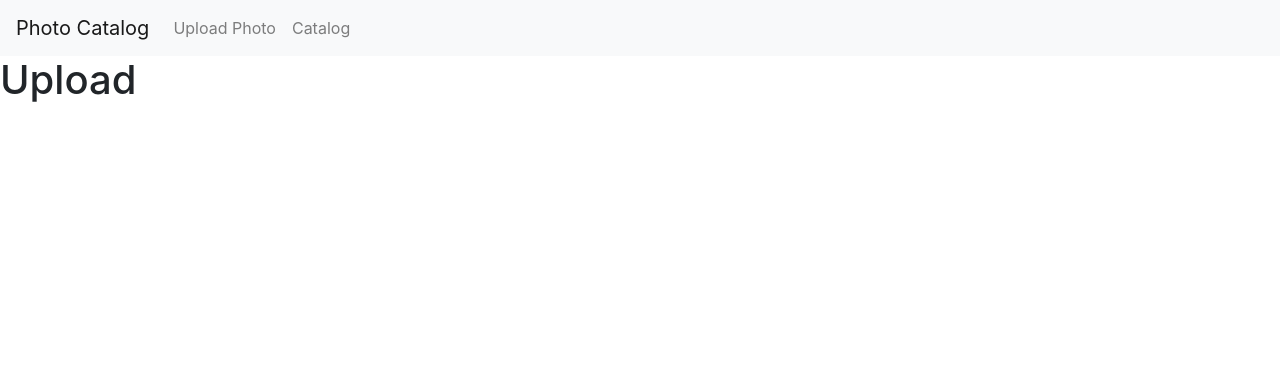
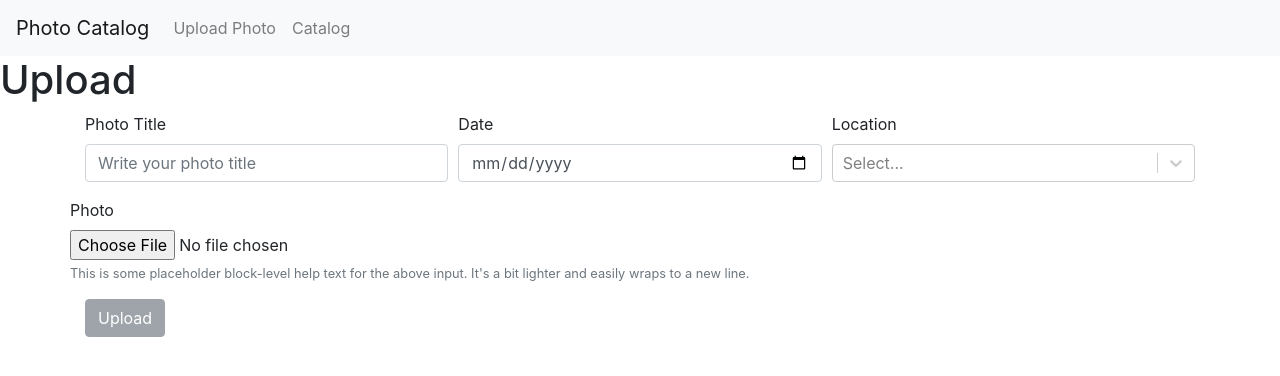
Before and after one commit to mumin91/react-photo-share-app, a React (Create React App) app: page / in a window 1280 px wide. Shown: the top 376 px of the page. Built offline with nearby package versions, Linux system fonts and the light colour scheme.

Commit message:
Setup upload form

```diff
--- a/package.json
+++ b/package.json
@@ -14,7 +14,7 @@
     "react-redux": "^7.1.1",
     "react-router-dom": "^5.0.1",
     "react-scripts": "3.1.1",
-    "react-select": "^3.0.4",
+    "react-select": "^3.0.8",
     "reactstrap": "^8.0.1",
     "redux": "^4.0.4",
     "redux-form": "^8.2.6",
--- a/src/components/NavBar.js
+++ b/src/components/NavBar.js
@@ -1,4 +1,4 @@
-import React, { useState } from 'react';
+import React, {useState} from 'react';
 import {
     Collapse,
     Navbar,
@@ -7,11 +7,6 @@ import {
     Nav,
     NavItem,
     NavLink,
-    UncontrolledDropdown,
-    DropdownToggle,
-    DropdownMenu,
-    DropdownItem,
-    NavbarText
 } from 'reactstrap';
 
 const NavBar = (props) => {
@@ -23,11 +18,11 @@ const NavBar = (props) => {
         <div>
             <Navbar color="light" light expand="md">
                 <NavbarBrand href="/">Photo Catalog</NavbarBrand>
-                <NavbarToggler onClick={toggle} />
+                <NavbarToggler onClick={toggle}/>
                 <Collapse isOpen={isOpen} navbar>
                     <Nav className="mr-auto" navbar>
                         <NavItem>
-                            <NavLink href="/upload/">Upload Photo</NavLink>
+                            <NavLink href="/upload">Upload Photo</NavLink>
                         </NavItem>
                         <NavItem>
                             <NavLink href="/catalog">Catalog</NavLink>
--- /dev/null
+++ b/src/pages/UploadImage/ImageUploadForm.js
@@ -0,0 +1,85 @@
+import React from 'react';
+import {Col, Row, Button, Form, FormGroup, Label, Input, FormText} from 'reactstrap';
+import SelectLocation from "./SelectLocation";
+
+
+let ImageUploadForm = (props) => {
+    return (
+        <Form method="post" onSubmit={props.handleSubmit}>
+            <Row form>
+                <Col md={4}>
+                    <FormGroup>
+                        <Label for="title">Photo Title</Label>
+                        <Input
+                            type="text"
+                            name="title"
+                            id="title"
+                            placeholder="Write your photo title"
+                            value={props.title}
+                            onChange={(e) => {
+                                props.setTitle(e.target.value)
+                            }}
+                            required
+                        />
+                    </FormGroup>
+                </Col>
+                <Col md={4}>
+                    <FormGroup>
+                        <Label for="date">Date</Label>
+                        <Input
+                            type="date"
+                            name="date"
+                            id="date"
+                            placeholder="Select date"
+                            value={props.date}
+                            onChange={(e) => {
+                                props.setDate(e.target.value)
+                            }}
+                            required
+                        />
+                    </FormGroup>
+                </Col>
+                <Col md={4}>
+                    <FormGroup>
+                        <Label for="location">Location</Label>
+                        <SelectLocation
+                            setLocation={props.setLocation}
+                        />
+                    </FormGroup>
+                </Col>
+            </Row>
+            <Row>
+                <FormGroup>
+                    <Label for="photo">
+                        Photo
+                    </Label>
+                    <Input
+                        type="file"
+                        name="photo"
+                        id="photo"
+                        accept="image/*"
+                        required
+                        onChange={event => props.setPhoto(event.target.files[0])}
+                    />
+                    <FormText color="muted">
+                        This is some placeholder block-level help text for the above input.
+                        It's a bit lighter and easily wraps to a new line.
+                    </FormText>
+                </FormGroup>
+            </Row>
+            <Button
+                className={'btn btn-primary'}
+                disabled={!(props.title !== null &&
+                    props.date !== null &&
+                    props.location !== null &&
+                    props.photo !== null)}
+            >
+                Upload
+        </Button>
+
+        </Form>
+    );
+}
+
+
+export default ImageUploadForm;
--- /dev/null
+++ b/src/pages/UploadImage/SelectLocation.js
@@ -0,0 +1,31 @@
+import React, {useState} from 'react';
+import Select from 'react-select';
+
+const options = [
+    {value: 'chocolate', label: 'Chocolate'},
+    {value: 'strawberry', label: 'Strawberry'},
+    {value: 'vanilla', label: 'Vanilla'},
+];
+
+
+const SelectLocation = props => {
+    const [selectedLocation, setSelectedLocation] = useState('');
+
+    const handleChange = selectedLocation => {
+        setSelectedLocation(selectedLocation);
+        props.setLocation(selectedLocation.value);
+    };
+
+    return (
+        <Select
+            name="location"
+            value={selectedLocation}
+            onChange={handleChange}
+            options={options}
+            required
+        />
+    );
+
+}
+
+export default SelectLocation;
--- a/src/pages/UploadImage/UploadImage.js
+++ b/src/pages/UploadImage/UploadImage.js
@@ -1,12 +1,61 @@
-import React from 'react';
+import React, {useState} from "react";
 import {withRouter} from "react-router-dom";
 import NavBar from "../../components/NavBar";
+import ImageUploadForm from "./ImageUploadForm";
+import {Container} from "reactstrap";
+import axios from "axios";
 
 const UploadImage = () => {
+    const [title, setTitle] = useState(null)
+    const [date, setDate] = useState(null)
+    const [location, setLocation] = useState(null)
+    const [photo, setPhoto] = useState(null)
+
+    const handleSubmit = async event => {
+        event.preventDefault();
+
+        let formData = new FormData();
+        formData.append('title', title);
+        formData.append('date', date);
+        formData.append('location', location);
+        formData.append('photo', photo, photo.name.toString());
+
+        const config = {
+            headers: {
+                "content-type": "multipart/form-data",
+            }
+        };
+
+
+        await axios.post('#', formData, config)
+            .then((response) => {
+                console.log(response)
+                if (response.statusCode === 201) {
+                }
+            })
+            .catch((error) => {
+                console.log(error.response)
+
+            })
+    };
+
+
     return (
         <div>
             <NavBar/>
             <h1>Upload</h1>
+            <Container>
+                <ImageUploadForm
+                    title={title}
+                    setTitle={setTitle}
+                    date={date}
+                    setDate={setDate}
+                    location={location}
+                    setLocation={setLocation}
+                    photo={photo}
+                    setPhoto={setPhoto}
+                    handleSubmit={handleSubmit}/>
+            </Container>
         </div>
     );
 };
```
Also changed, not shown: 1 other file (tests, documents, lock files or other folders).
